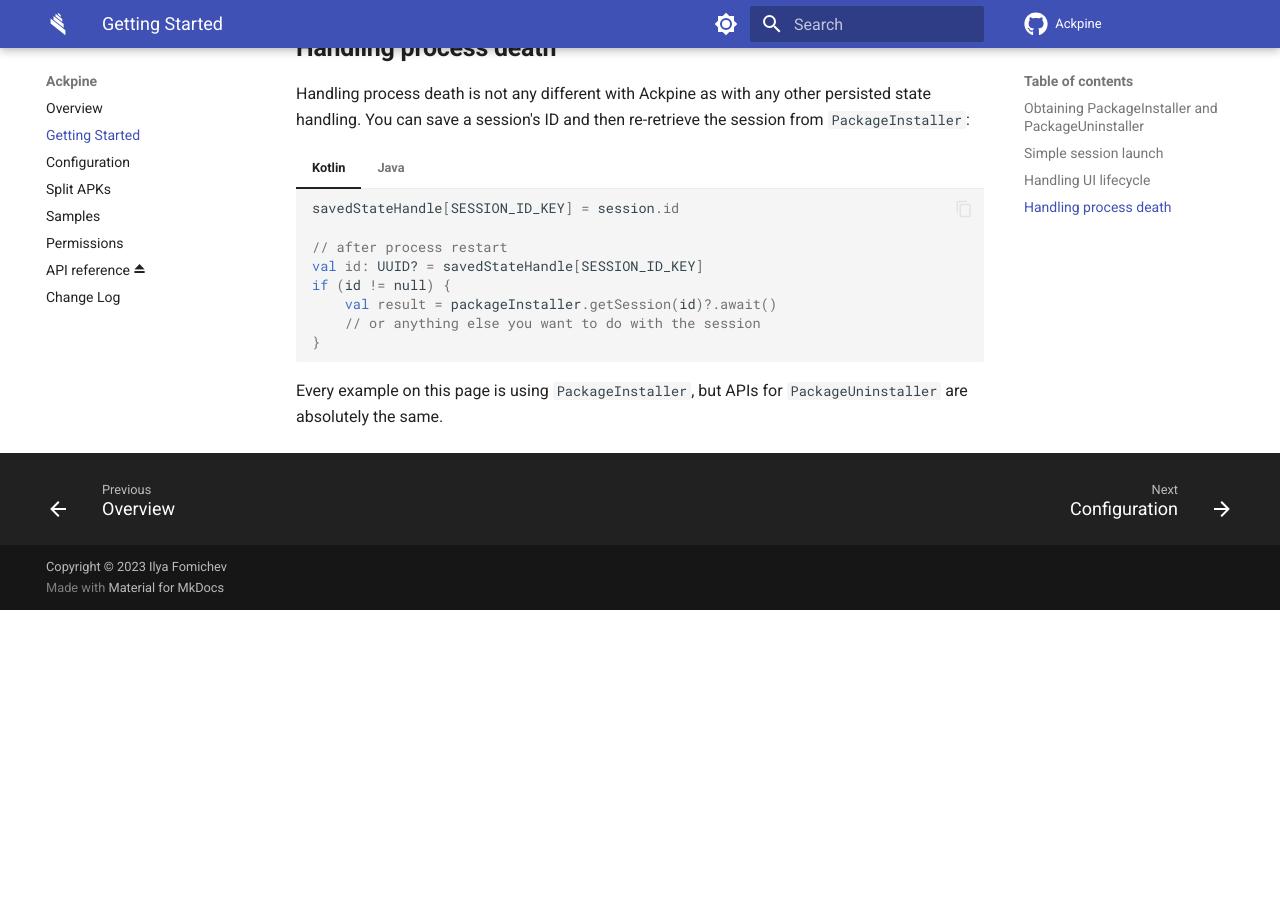
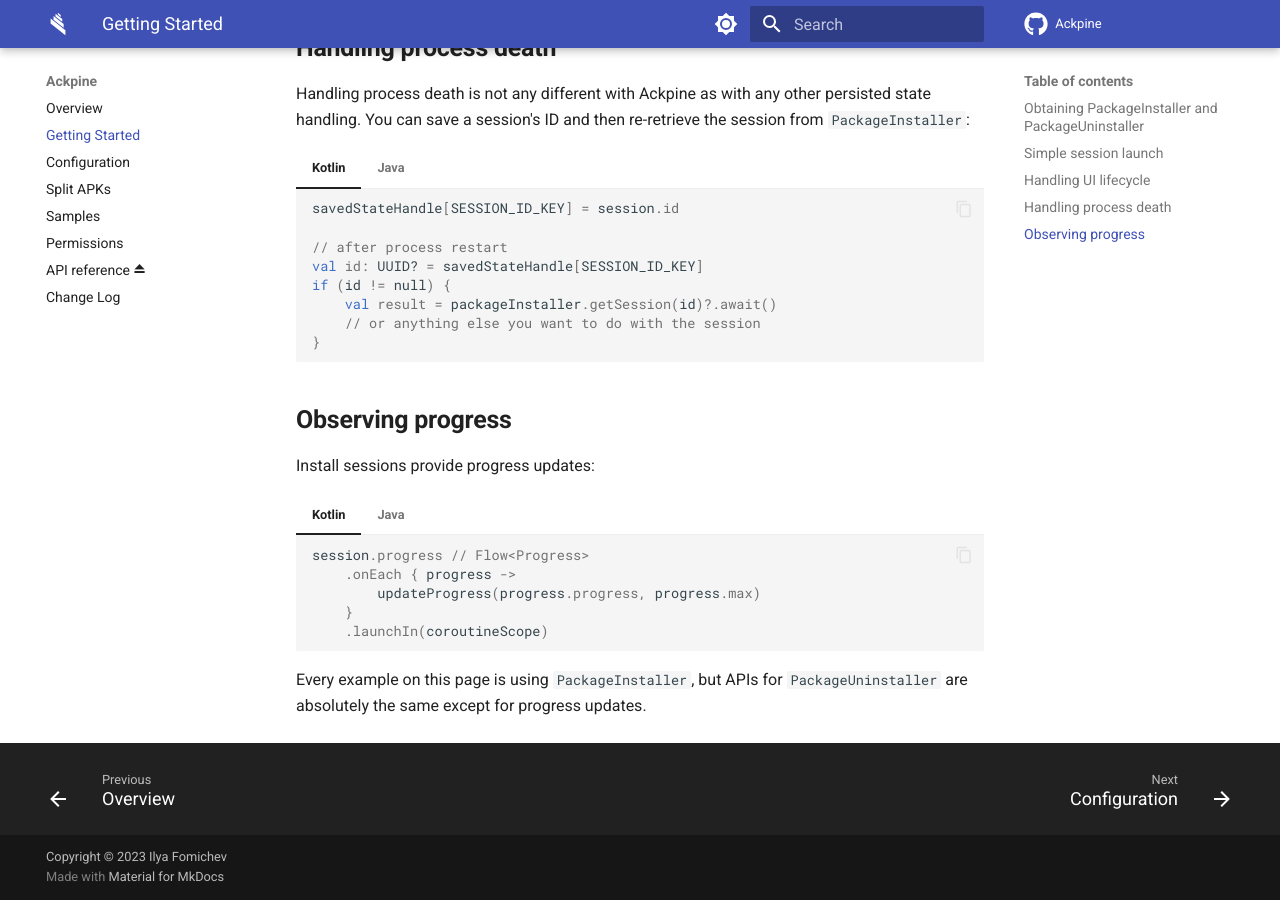
Before and after one commit to solrudev/Ackpine, an MkDocs documentation site: the page built from docs/getting_started.md, in a window 1280 px wide and 900 px high, scrolled down 1326 px. Built offline with MkDocs 1.6.1 and Material for MkDocs 9.7.7, drawn with Linux system fonts in a browser that asks for light colours; comment, search, counter and statistics services are not loaded; before the commit the page ends 1936 px from its top, so only the background shows below that.

Commit message:
add docs about observing progress

````diff
--- a/docs/getting_started.md
+++ b/docs/getting_started.md
@@ -138,4 +138,27 @@ Handling process death is not any different with Ackpine as with any other persi
 
     ```
 
-Every example on this page is using `PackageInstaller`, but APIs for `PackageUninstaller` are absolutely the same.
+Observing progress
+------------------
+
+Install sessions provide progress updates:
+
+=== "Kotlin"
+
+    ```kotlin
+    session.progress // Flow<Progress>
+        .onEach { progress ->
+            updateProgress(progress.progress, progress.max)
+        }
+        .launchIn(coroutineScope)
+    ```
+
+=== "Java"
+
+    ```java
+    var subscription = session.addProgressListener((sessionId, progress) -> {
+        updateProgress(progress.getProgress(), progress.getMax());
+    });
+    ```
+
+Every example on this page is using `PackageInstaller`, but APIs for `PackageUninstaller` are absolutely the same except for progress updates.
````
